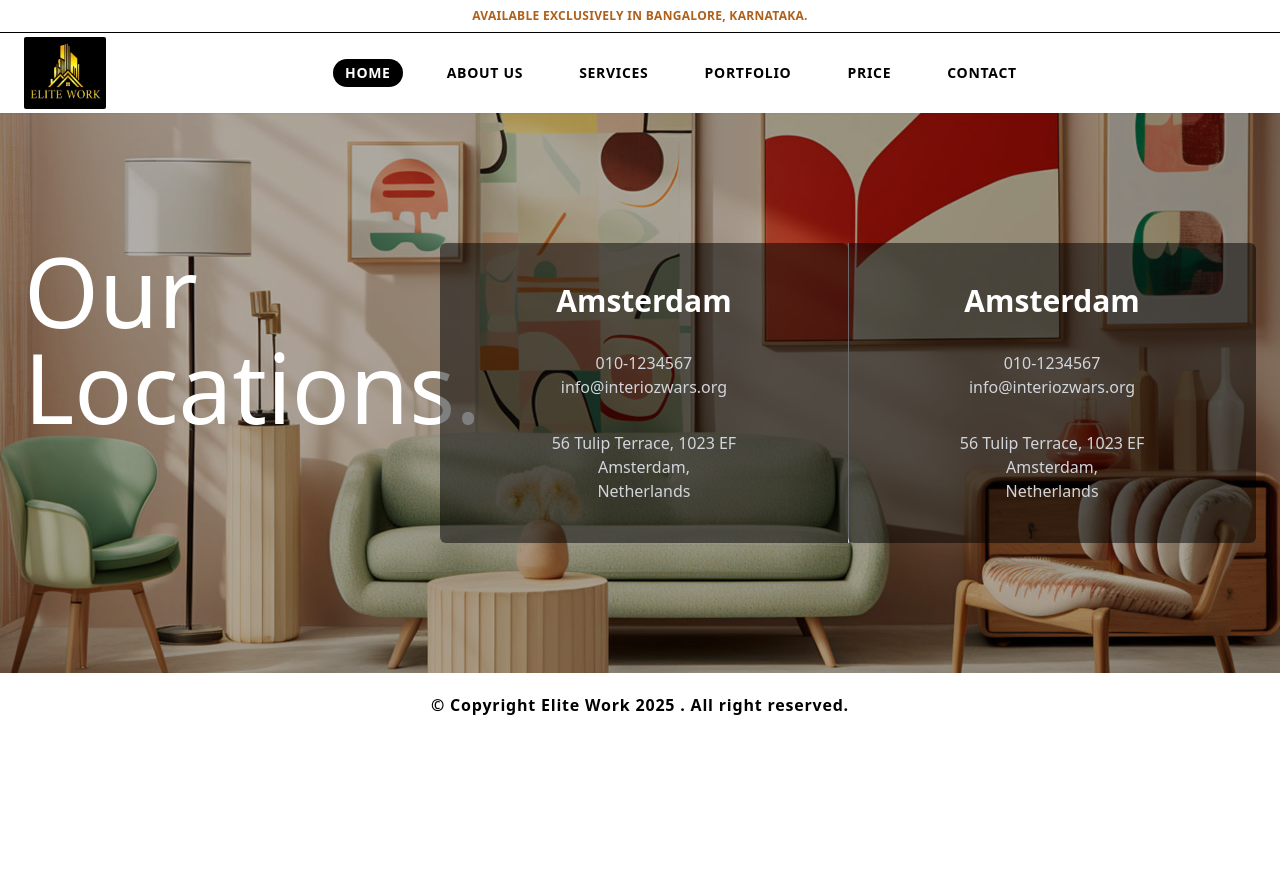
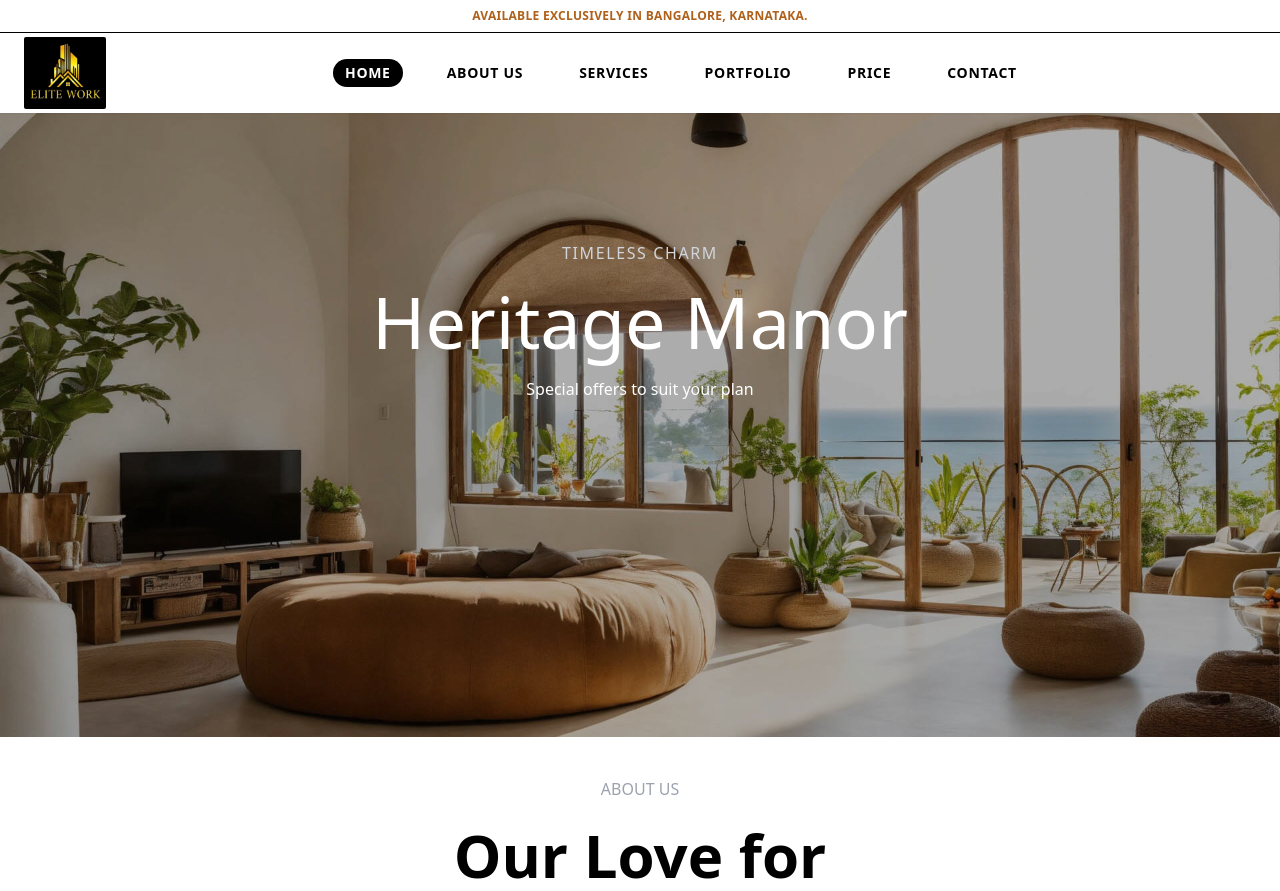
Before and after one commit to Coader-Sasmi/elite_work, a Next.js app: page / in a window 1280 px wide. Shown: the top 891 px of the page. Before the commit the page ends 800 px from the top, so only its background shows below. Built offline with nearby package versions, Linux system fonts and the light colour scheme.

Commit message:
HeroSection UI done

```diff
--- a/package.json
+++ b/package.json
@@ -16,12 +16,16 @@
     "next": "15.0.3",
     "react": "^18.3.1",
     "react-dom": "^18.3.1",
-    "react-icons": "^5.4.0"
+    "react-icons": "^5.4.0",
+    "react-slick": "^0.30.3",
+    "slick-carousel": "^1.8.1"
   },
   "devDependencies": {
     "@types/node": "^20",
     "@types/react": "^18",
     "@types/react-dom": "^18",
+    "@types/slick-carousel": "^1.6.40",
+    "@types/react-slick": "^0.23.13",
     "eslint": "^8",
     "eslint-config-next": "15.0.3",
     "postcss": "^8",
--- a/src/app/layout.tsx
+++ b/src/app/layout.tsx
@@ -2,6 +2,8 @@
 import type { Metadata } from "next";
 import Head from "next/head";
 import { JSX } from "react";
+import "slick-carousel/slick/slick-theme.css";
+import "slick-carousel/slick/slick.css";
 import "./globals.css";
 
 export const metadata: Metadata = {
--- a/src/app/page.tsx
+++ b/src/app/page.tsx
@@ -1,6 +1,13 @@
 "use client";
 /* eslint-disable @next/next/no-img-element */
 
+import { AboutUs, HeroSec } from "@/components";
+
 export default function Home() {
-  return <div></div>;
+  return (
+    <>
+      <HeroSec />
+      <AboutUs />
+    </>
+  );
 }
--- /dev/null
+++ b/src/components/AboutUs.tsx
@@ -0,0 +1,16 @@
+export default function AboutUs() {
+  return (
+    <section className="main-container py-10">
+      <div className="flex flex-col gap-6 justify-center items-center">
+        <div className="text-gray-400">ABOUT US</div>
+        <h1 className="text-center text-6xl font-semibold">
+          Our Love for
+          <br /> Interior Design
+        </h1>
+        <p>
+          We are a passionate team dedicated to creating stunning interiors.
+        </p>
+      </div>
+    </section>
+  );
+}
--- /dev/null
+++ b/src/components/HeroSec.tsx
@@ -0,0 +1,51 @@
+"use client";
+import Slider from "react-slick";
+
+const heroArr = [
+  { url: "./Hero_1.jpg" },
+  { url: "./Hero_2.jpg" },
+  { url: "./Hero_3.jpg" },
+];
+
+const settings = {
+  dots: false,
+  infinite: true,
+  slidesToShow: 1,
+  slidesToScroll: 1,
+  autoplay: true,
+  speed: 500,
+  cssEase: "linear",
+  autoplaySpeed: 4000,
+  pauseOnHover: false,
+  arrows: false,
+};
+
+export default function HeroSec() {
+  return (
+    <>
+      <Slider {...settings}>
+        {heroArr?.map((curElm, i) => (
+          <section
+            className="!flex h-fit items-center md:h-[calc(100vh-11rem)]"
+            key={i}
+          >
+            <div
+              className="flex h-[calc(100vh-11rem)] w-full cursor-grab flex-col items-center justify-center bg-cover bg-center bg-no-repeat bg-black/30 bg-blend-overlay"
+              style={{ backgroundImage: `url(${curElm.url})` }}
+            >
+              <div className="flex flex-col gap-5 justify-start lg:py-32 py-24 items-center w-full h-full text-white">
+                <h5 className="font-medium text-gray-300 tracking-widest uppercase">
+                  Timeless Charm
+                </h5>
+                <h1 className="lg:text-7xl text-3xl font-medium">
+                  Heritage Manor
+                </h1>
+                <p className="font-medium">Special offers to suit your plan</p>
+              </div>
+            </div>
+          </section>
+        ))}
+      </Slider>
+    </>
+  );
+}
--- a/src/components/Navbar.tsx
+++ b/src/components/Navbar.tsx
@@ -24,7 +24,7 @@
       <div className="main-container flex justify-center font-bold items-center py-2 text-tertiary text-xs tracking-wide uppercase ">
         Available exclusively in Bangalore, Karnataka.
       </div>
-      <nav className=" sticky top-0 z-[9000] transition-all duration-100 ease-in-out border-t border-secondary shadow-sm">
+      <nav className=" sticky top-0 z-[999] bg-white transition-all duration-100 ease-in-out border-t border-secondary shadow-sm">
         <ResponsiveNav openDrawer={openDrawer} setOpenDrawer={setOpenDrawer} />
 
         <section className="main-container items-center justify-between py-1 lg:flex w-full">
--- a/src/components/index.ts
+++ b/src/components/index.ts
@@ -1,3 +1,5 @@
+export { default as AboutUs } from "./AboutUs";
 export { default as Footer } from "./Footer";
+export { default as HeroSec } from "./HeroSec";
 export { default as Navbar } from "./Navbar";
 export { default as ResponsiveNav } from "./ResponsiveNav";
```
Also changed, not shown: 1 other file (tests, documents, lock files or other folders).
